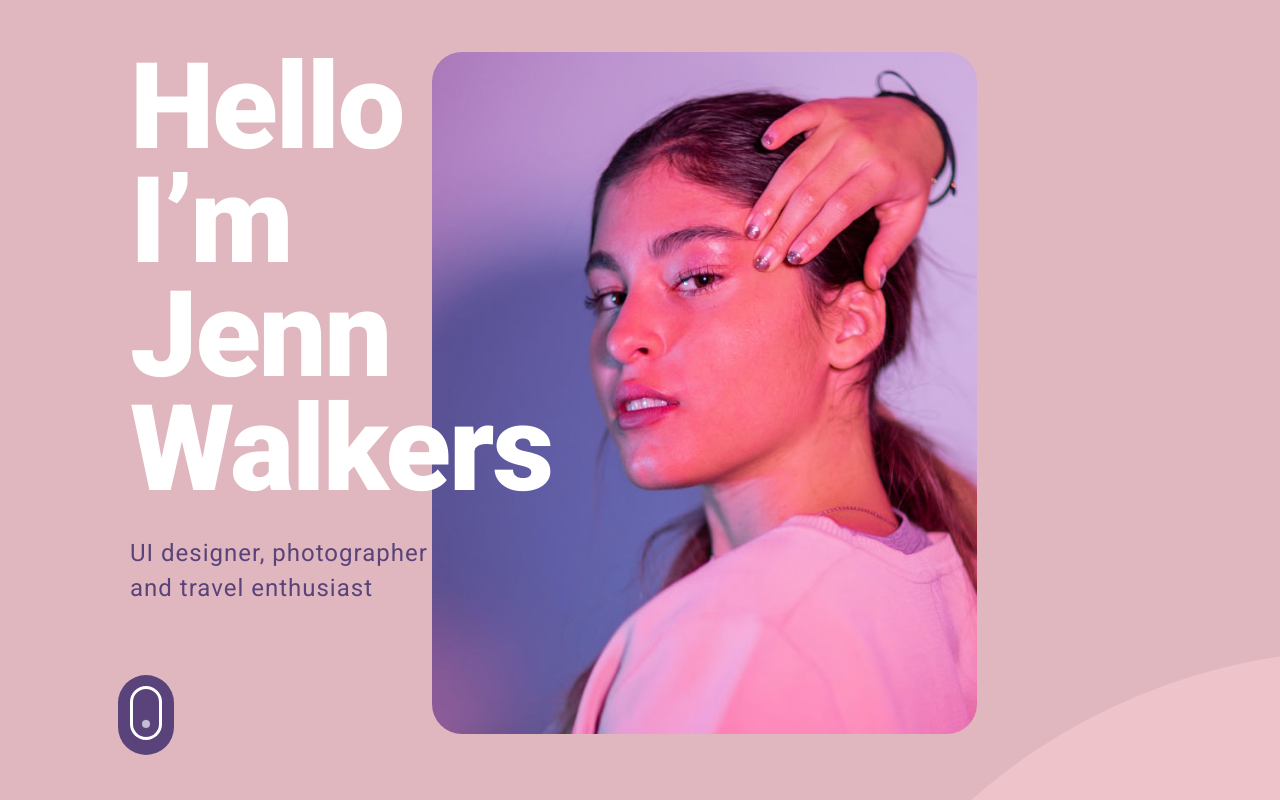
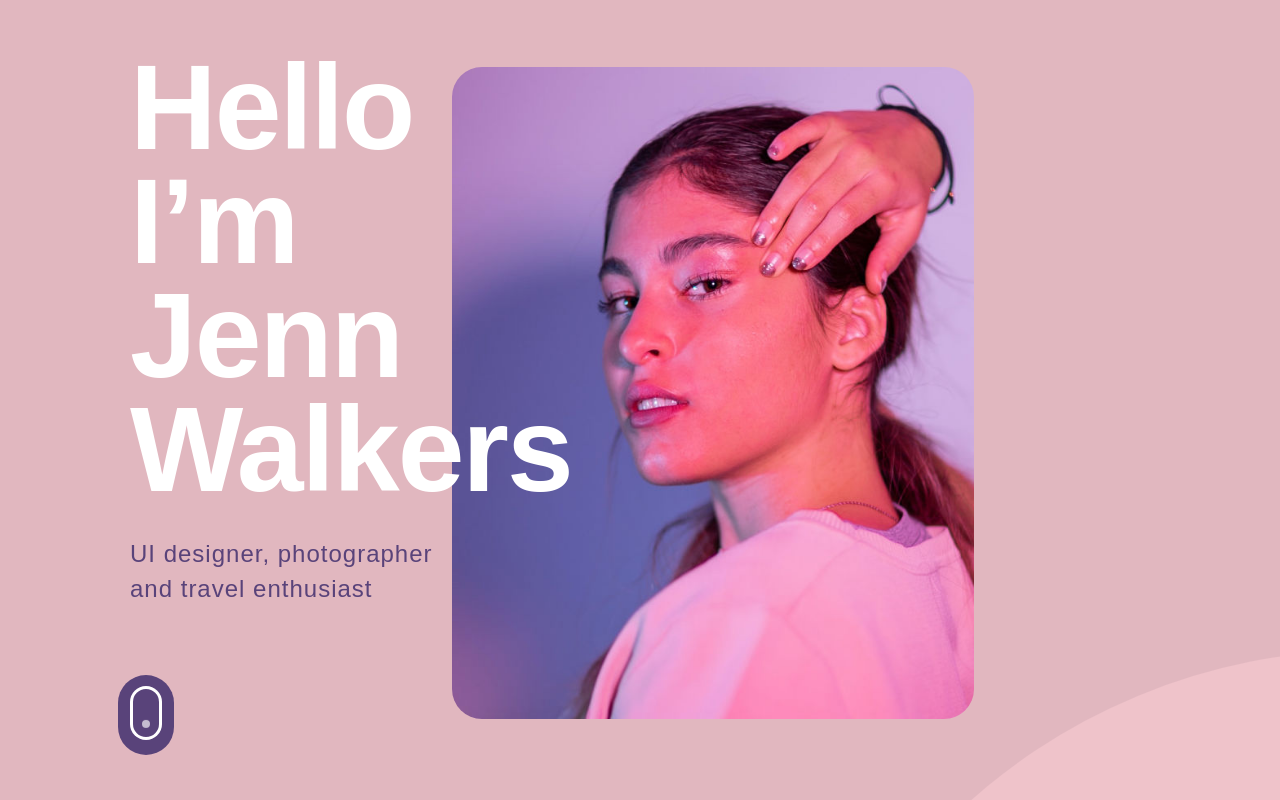
Before and after one commit to cmoileo/thrive-landing-page, a React (Vite) app: page / in a window 1280 px wide. Shown: the top 800 px of the page. Built offline with nearby package versions, Linux system fonts and the light colour scheme.

Commit message:
[FIX] font

```diff
--- a/src/styles/Variables.scss
+++ b/src/styles/Variables.scss
@@ -6,9 +6,9 @@
 $main-violet: #7d4a5f;
 $main-salmon: #EFC3CA;
 
-@import url('https://fonts.googleapis.com/css2?family=Roboto:ital,wght@0,100;0,300;0,400;0,500;0,700;0,900;1,100;1,300;1,400;1,500;1,700&display=swap');
+@import url('https://fonts.googleapis.com/css2?family=Poppins:ital,wght@0,100;0,200;0,300;0,400;0,500;0,600;0,700;0,800;0,900;1,100;1,200;1,300;1,400;1,500;1,600;1,700;1,800;1,900&display=swap');
 
 h1, p, h2, h3, h4, button {
-    font-family: 'Roboto', sans-serif;
+    font-family: 'Popins', sans-serif;
     cursor: default;
 }
```
